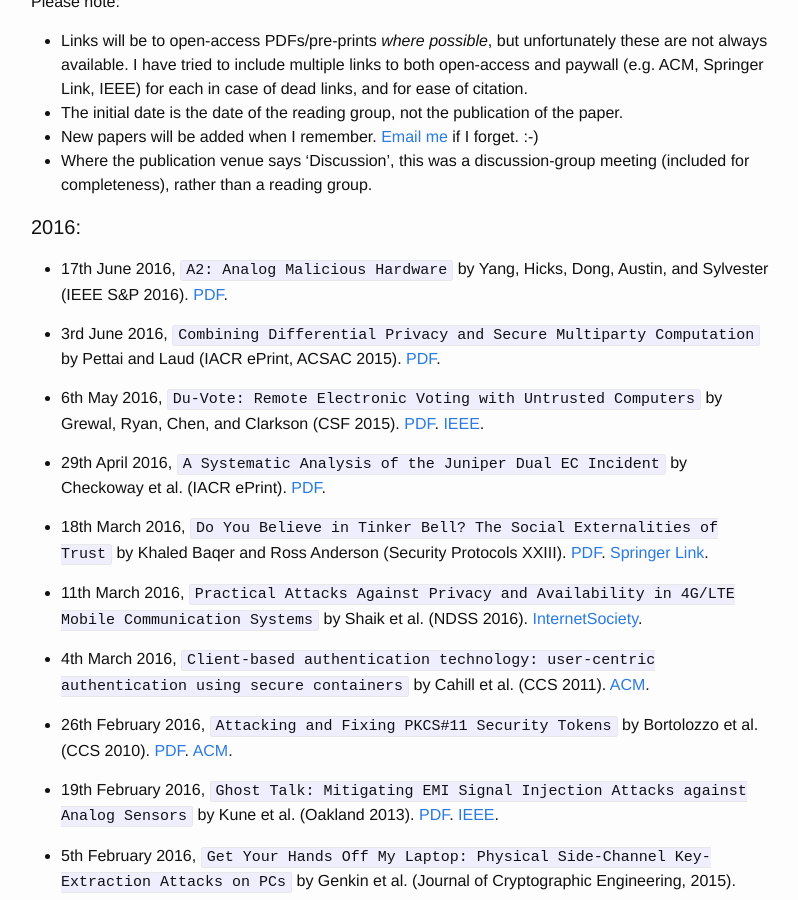
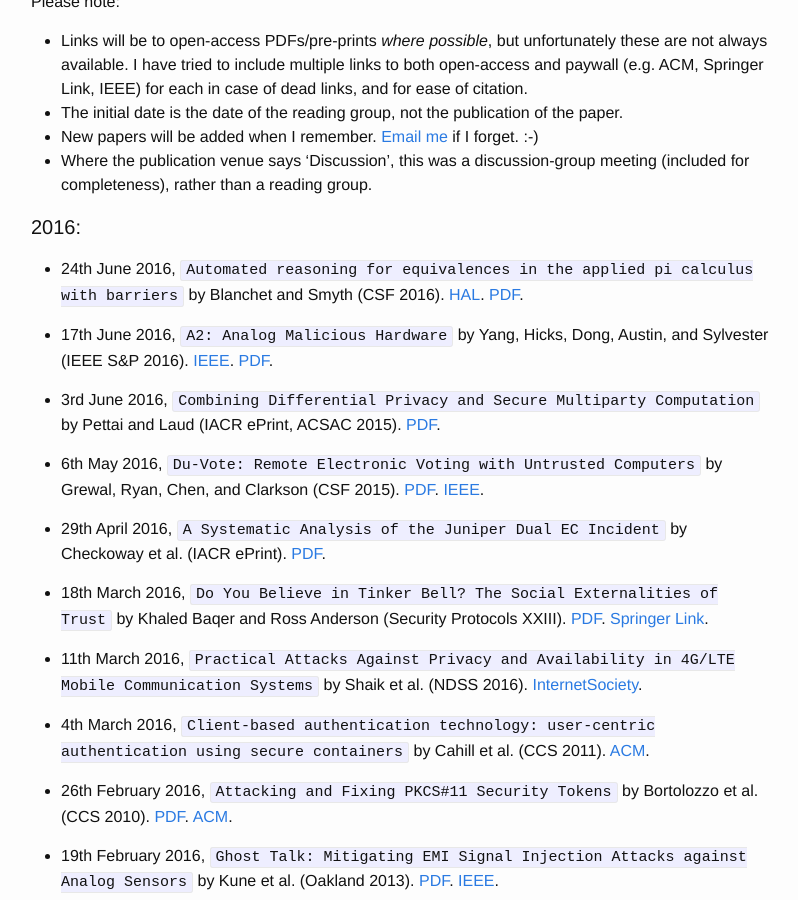
Before and after one commit to mpdehnel/ReadingGroup, a Jekyll site: the page built from index.md, in a window 1280 px wide and 900 px high, scrolled down 513 px. Shown: the whole window, without its empty margins (239-1037 px from the left). Built offline with Jekyll 4.4.1, drawn with Linux system fonts in a browser that asks for light colours.

Commit message:
Add Blanchet and Smyth paper, plus extra link for A2 analog malicious hardware

```diff
--- a/index.md
+++ b/index.md
@@ -20,7 +20,9 @@ Please note:
 
 #### 2016:
 
-* 17th June 2016, `A2: Analog Malicious Hardware` by Yang, Hicks, Dong, Austin, and Sylvester (IEEE S&P 2016). [PDF](http://www.ieee-security.org/TC/SP2016/papers/0824a018.pdf).
+* 24th June 2016, `Automated reasoning for equivalences in the applied pi calculus with barriers` by Blanchet and Smyth (CSF 2016). [HAL](https://hal.inria.fr/hal-01306440/). [PDF](http://prosecco.gforge.inria.fr/personal/bblanche/publications/BlanchetSmythCSF16.pdf).
+
+* 17th June 2016, `A2: Analog Malicious Hardware` by Yang, Hicks, Dong, Austin, and Sylvester (IEEE S&P 2016). [IEEE](http://www.ieee-security.org/TC/SP2016/papers/0824a018.pdf). [PDF](http://static1.1.sqspcdn.com/static/f/543048/26931843/1464016046717/A2_SP_2016.pdf).
 
 * 3rd June 2016, `Combining Differential Privacy and Secure Multiparty Computation` by Pettai and Laud (IACR ePrint, ACSAC 2015). [PDF](https://eprint.iacr.org/2015/598.pdf).
 
```
